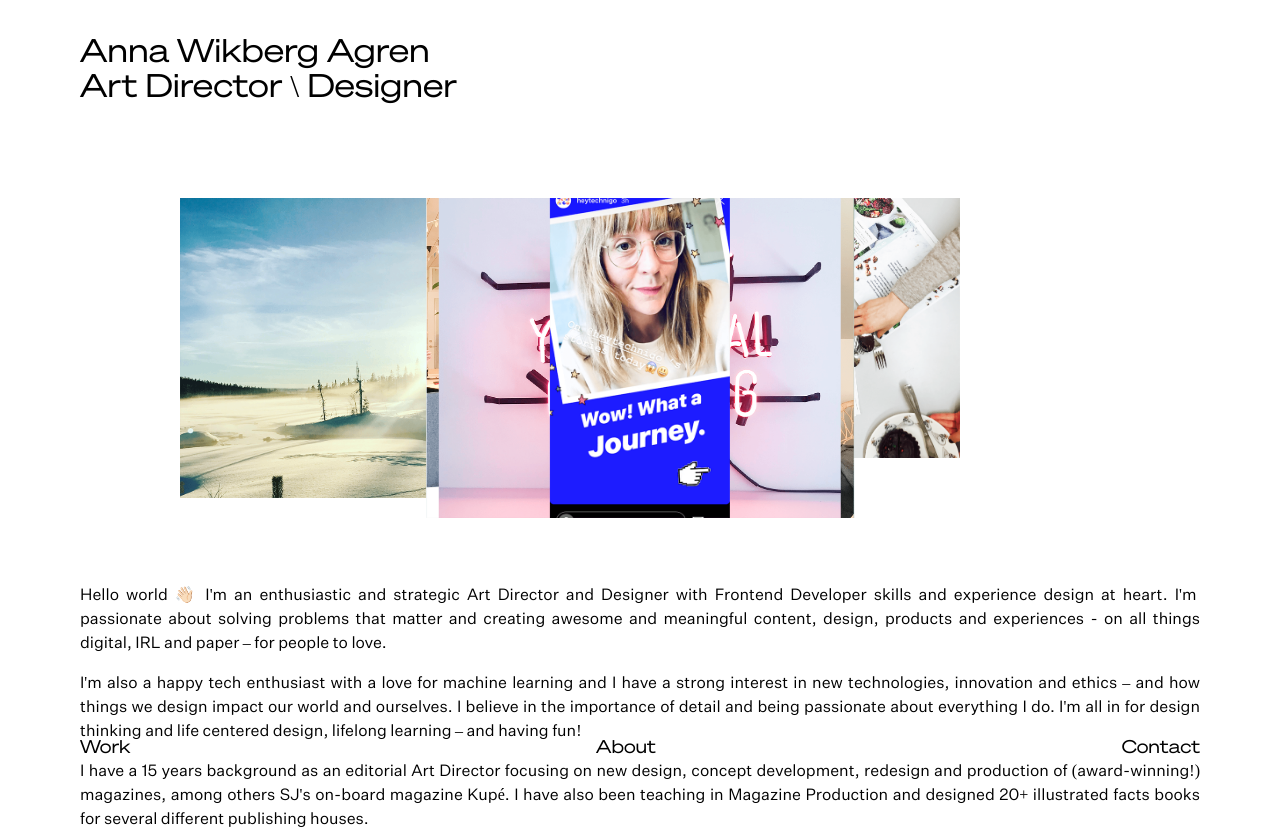
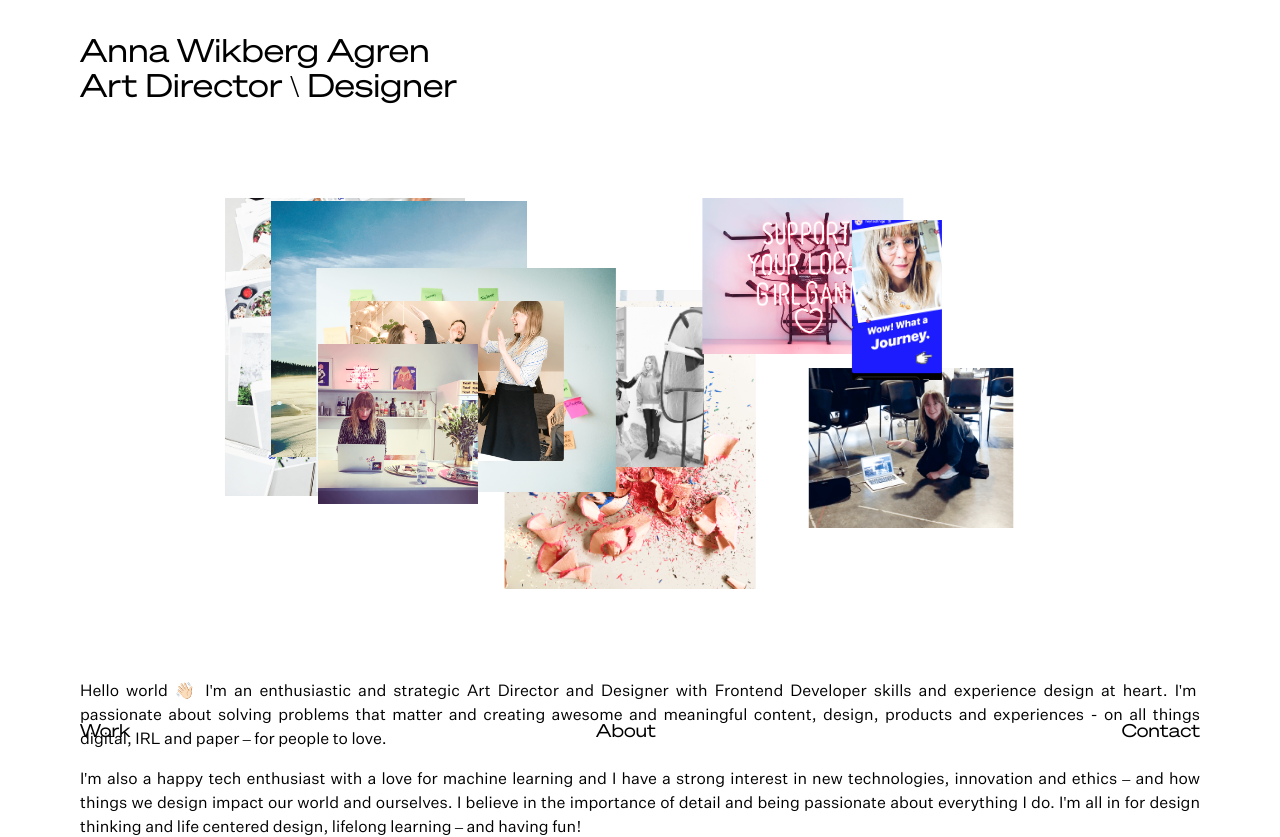
Before and after one commit to annaawgren/newportfolio, a Next.js app in the folder new_portfolio/: page /about in a window 1280 px wide. Shown: the top 837 px of the page. Built offline with nearby package versions, Linux system fonts and the light colour scheme; what tailwindcss-fluid would draw is missing.

Commit message:
fade in about imgs

```diff
--- a/new_portfolio/components/CaseListing.js
+++ b/new_portfolio/components/CaseListing.js
@@ -41,7 +41,7 @@ export default function CaseListing() {
     // console.log("itemsRefs", itemsRefs);
 
     let options = {
-      threshold: 0.3,
+      threshold: 0.2,
     };
 
     let observer = new IntersectionObserver(observerItemCallback, options);
--- a/new_portfolio/components/ImageWithDelay.js
+++ b/new_portfolio/components/ImageWithDelay.js
@@ -1,32 +1,49 @@
 import { useEffect, useState } from "react";
 
 export default function ImageWithDelay(props) {
-  const { image, delay, top, left, transform } = props;
+  const { image, delay, transform } = props;
   const [isVisible, setIsVisible] = useState(false);
 
   useEffect(() => {
     setTimeout(() => {
+      // console.log("setVisible True", image, delay);
       setIsVisible(true);
     }, delay);
+
+    setTimeout(() => {
+      // console.log("setVisible False", image, delay * 1000);
+      // setIsVisible(false);
+    }, delay + 5000);
   }, []);
 
-  if (!isVisible) {
-    return null;
+  function getRandom(min, max) {
+    return Math.random() * (max - min) + min;
+  }
+
+  let randomImagePositionTop = getRandom(-100, 100);
+  let randomImagePositionLeft = getRandom(-300, 300);
+  let opacityValue = 0;
+
+  if (isVisible == true) {
+    opacityValue = 1;
   }
 
   const styles = {
-    top: top + "px",
-    left: left + "px",
+    top: randomImagePositionTop,
+    left: randomImagePositionLeft,
     transform: transform,
+    opacity: opacityValue,
   };
 
   return (
-    <div className="absolute top-0 left-1/2 transform -translate-x-1/2">
+    <div className="absolute top-0 left-1/2  transform -translate-x-1/2 ">
       <img
-        className="h-80 object-contain relative"
+        className="h-80 object-contain relative opacity-0 transition duration-300 ease-in-out "
         src={image}
         style={styles}
       />
+
+      <style jsx>{``}</style>
     </div>
   );
 }
--- a/new_portfolio/components/Navlinks.js
+++ b/new_portfolio/components/Navlinks.js
@@ -3,7 +3,7 @@ import Link from "next/link";
 export default function Navlinks() {
   return (
     <React.Fragment>
-      <div className="flex flex-row justify-between w-full px-5 md:px-10 lg:px-20 pb-5 md:pb-10 fixed bottom-0 z-50">
+      <div className="flex flex-row justify-between w-full px-5 md:px-10 lg:px-20 pb-7 md:pb-14 fixed bottom-0 z-50">
         <Link href="/work">
           <a className="soehne hover:text-gradient-to-r from-primary via-secondary to-danger block bg-blue text-lg">
             Work
--- a/new_portfolio/components/cases/Kupe.js
+++ b/new_portfolio/components/cases/Kupe.js
@@ -49,6 +49,8 @@ export const KupeCase = {
           <img src="/images/claratest.png" />
         </div>
       </div>
+
+      <div className="w-full h-40 md:h-60 " />
     </div>
   ),
 };
--- a/new_portfolio/pages/about.js
+++ b/new_portfolio/pages/about.js
@@ -8,53 +8,182 @@ export default function About() {
   let images = [
     {
       image: "images/aboutme/me_1.png",
-      top: 50,
-      left: 120,
       transform: "scale(0.5)",
     },
-    { image: "images/aboutme/me_2.png", top: -60, left: 200 },
-    { image: "images/aboutme/me_3.png", top: -20, left: -300 },
-    { image: "images/aboutme/me_4.png", top: 0, left: 0 },
-    { image: "images/aboutme/me_5.png", top: 0, left: 0 },
-    { image: "images/aboutme/me_6.png", top: 0, left: 0 },
-    { image: "images/aboutme/me_7.png", top: 0, left: 0 },
-    { image: "images/aboutme/me_8.png", top: 0, left: 0 },
-    { image: "images/aboutme/me_9.png", top: 0, left: 0 },
-    { image: "images/aboutme/me_10.png", top: 0, left: 0 },
-    { image: "images/aboutme/me_11.png", top: 0, left: 0 },
-    { image: "images/aboutme/me_12.png", top: 0, left: 0 },
-    { image: "images/aboutme/me_13.png", top: 0, left: 0 },
-    { image: "images/aboutme/me_14.png", top: 0, left: 0 },
-    { image: "images/aboutme/me_15.png", top: 0, left: 0 },
-    { image: "images/aboutme/me_16.png", top: 0, left: 0 },
-    { image: "images/aboutme/me_17.png", top: 0, left: 0 },
-    { image: "images/aboutme/me_18.png", top: 0, left: 0 },
-    { image: "images/aboutme/me_19.png", top: 0, left: 0 },
-    { image: "images/aboutme/me_20.png", top: 0, left: 0 },
-    { image: "images/aboutme/me_21.png", top: 0, left: 0 },
-    { image: "images/aboutme/me_22.png", top: 0, left: 0 },
-    { image: "images/aboutme/me_23.png", top: 0, left: 0 },
-    { image: "images/aboutme/me_24.png", top: 0, left: 0 },
-    { image: "images/aboutme/me_25.png", top: 0, left: 0 },
-    { image: "images/aboutme/me_26.png", top: 0, left: 0 },
-    { image: "images/aboutme/me_27.png", top: 0, left: 0 },
-    { image: "images/aboutme/me_28.png", top: 0, left: 0 },
-    { image: "images/aboutme/me_29.png", top: 20, left: 0 },
-    { image: "images/aboutme/me_30.png", top: 0, left: 0 },
-    { image: "images/aboutme/me_31.png", top: 0, left: 0 },
-    { image: "images/aboutme/me_32.png", top: 0, left: 0 },
-    { image: "images/aboutme/me_33.png", top: 0, left: 0 },
-    { image: "images/aboutme/me_34.png", top: 0, left: 0 },
-    { image: "images/aboutme/me_35.png", top: 0, left: 0 },
-    { image: "images/aboutme/me_36.png", top: 0, left: 0 },
-    { image: "images/aboutme/me_37.png", top: 0, left: 0 },
-    { image: "images/aboutme/me_38.png", top: 0, left: 0 },
-    { image: "images/aboutme/me_39.png", top: 0, left: 0 },
-    { image: "images/aboutme/me_40.png", top: 0, left: 0 },
-    { image: "images/aboutme/me_41.png", top: 0, left: 0 },
-    { image: "images/aboutme/me_42.png", top: 0, left: 0 },
-    { image: "images/aboutme/me_43.png", top: 0, left: 0 },
-    { image: "images/aboutme/6.jpeg", top: 20, left: 10 },
+    {
+      image: "images/aboutme/me_2.png",
+      transform: "scale(1)",
+    },
+    {
+      image: "images/aboutme/me_3.png",
+      transform: "scale(0.8)",
+    },
+    {
+      image: "images/aboutme/me_4.png",
+      transform: "scale(0.6)",
+    },
+    {
+      image: "images/aboutme/me_5.png",
+      transform: "scale(0.9)",
+    },
+    {
+      image: "images/aboutme/me_6.png",
+      transform: "scale(0.9)",
+    },
+    {
+      image: "images/aboutme/me_7.png",
+      transform: "scale(0.5)",
+    },
+    {
+      image: "images/aboutme/me_8.png",
+      transform: "scale(0.7)",
+    },
+    {
+      image: "images/aboutme/me_9.png",
+      transform: "scale(0.5)",
+    },
+    {
+      image: "images/aboutme/me_10.png",
+      transform: "scale(0.5)",
+    },
+    {
+      image: "images/aboutme/me_11.png",
+      transform: "scale(0.5)",
+    },
+    {
+      image: "images/aboutme/me_12.png",
+      transform: "scale(0.5)",
+    },
+    {
+      image: "images/aboutme/me_13.png",
+      transform: "scale(0.5)",
+    },
+    {
+      image: "images/aboutme/me_14.png",
+      transform: "scale(0.5)",
+    },
+    {
+      image: "images/aboutme/me_15.png",
+      transform: "scale(0.5)",
+    },
+    {
+      image: "images/aboutme/me_16.png",
+      transform: "scale(0.5)",
+    },
+    {
+      image: "images/aboutme/me_17.png",
+      transform: "scale(0.5)",
+    },
+    {
+      image: "images/aboutme/me_18.png",
+      transform: "scale(0.5)",
+    },
+    {
+      image: "images/aboutme/me_19.png",
+      transform: "scale(0.5)",
+    },
+    {
+      image: "images/aboutme/me_20.png",
+      transform: "scale(0.5)",
+    },
+    {
+      image: "images/aboutme/me_21.png",
+      transform: "scale(0.5)",
+    },
+    {
+      image: "images/aboutme/me_22.png",
+      transform: "scale(0.5)",
+    },
+    {
+      image: "images/aboutme/me_23.png",
+      transform: "scale(0.5)",
+    },
+    {
+      image: "images/aboutme/me_24.png",
+      transform: "scale(0.5)",
+    },
+    {
+      image: "images/aboutme/me_25.png",
+      transform: "scale(0.5)",
+    },
+    {
+      image: "images/aboutme/me_26.png",
+      transform: "scale(0.5)",
+    },
+    {
+      image: "images/aboutme/me_27.png",
+      transform: "scale(0.5)",
+    },
+    {
+      image: "images/aboutme/me_28.png",
+      transform: "scale(0.5)",
+    },
+    {
+      image: "images/aboutme/me_29.png",
+      top: 20,
+      left: 0,
+      transform: "scale(0.5)",
+    },
+    {
+      image: "images/aboutme/me_30.png",
+      transform: "scale(0.5)",
+    },
+    {
+      image: "images/aboutme/me_31.png",
+      transform: "scale(0.5)",
+    },
+    {
+      image: "images/aboutme/me_32.png",
+      transform: "scale(0.5)",
+    },
+    {
+      image: "images/aboutme/me_33.png",
+      transform: "scale(0.5)",
+    },
+    {
+      image: "images/aboutme/me_34.png",
+      transform: "scale(0.5)",
+    },
+    {
+      image: "images/aboutme/me_35.png",
+      transform: "scale(0.5)",
+    },
+    {
+      image: "images/aboutme/me_36.png",
+      transform: "scale(0.5)",
+    },
+    {
+      image: "images/aboutme/me_37.png",
+      transform: "scale(0.5)",
+    },
+    {
+      image: "images/aboutme/me_38.png",
+      transform: "scale(0.5)",
+    },
+    {
+      image: "images/aboutme/me_39.png",
+      transform: "scale(0.5)",
+    },
+    {
+      image: "images/aboutme/me_40.png",
+      transform: "scale(0.5)",
+    },
+    {
+      image: "images/aboutme/me_41.png",
+      transform: "scale(0.5)",
+    },
+    {
+      image: "images/aboutme/me_42.png",
+      transform: "scale(0.5)",
+    },
+    {
+      image: "images/aboutme/me_43.png",
+      transform: "scale(0.5)",
+    },
+    {
+      image: "images/aboutme/6.jpeg",
+      transform: "scale(0.5)",
+    },
   ];
 
   images = images.map((imageData, index) => {
@@ -66,7 +195,7 @@ export default function About() {
     <Layout>
       <Header />
 
-      <div className="w-full h-96 m-auto relative px-5 md:px-10 lg:px-20 overflow-hidden">
+      <div className="w-full image-box-height m-auto relative px-5 md:px-10 lg:px-20 overflow-hidden">
         {images.map((imagedata) => {
           return <ImageWithDelay {...imagedata} key={imagedata.image} />;
         })}
@@ -169,7 +298,7 @@ export default function About() {
               @Technigo Boot Camp 2018
             </li>
             <li className="mb-4 leading-relaxed">
-              Interactive Art Director / Design Lead <br />
+              Design Lead <br />
               @Hyper Island 2017-2018
             </li>
             <li className="mb-4 leading-relaxed">
@@ -213,24 +342,28 @@ export default function About() {
           </div>
           <ul>
             <li className="mb-2">Art Direction</li>
+            <li className="mb-2">Adobe CS</li>
+            <li className="mb-2">Book Design</li>
+            <li className="mb-2">Brand Strategy</li>
             <li className="mb-2">Concepting & Ideation</li>
             <li className="mb-2">Concept Development</li>
+            <li className="mb-2">Copywriting</li>
+            <li className="mb-2">Digital Design</li>
+            <li className="mb-2">Design Lead</li>
+            <li className="mb-2">Editorial Design</li>
+            <li className="mb-2">Experience Design</li>
+            <li className="mb-2">Figma</li>
+            <li className="mb-2">Frontend Development</li>
+            <li className="mb-2">Graphic Design</li>
+            <li className="mb-2">HTML & CSS</li>
+            <li className="mb-2">Illustration</li>
+            <li className="mb-2">Javascript</li>
+            <li className="mb-2">Magazine Design</li>
+            <li className="mb-2">Next.js</li>
+            <li className="mb-2">React</li>
+            <li className="mb-2">Runway ML</li>
             <li className="mb-2">UI + UX design</li>
-            <li className="mb-2">Graphic Design</li>
-            <li className="mb-2">Editorial Design</li>
-            <li className="mb-2">Book Design</li>
-            <li className="mb-2">Frontend Development</li>
-            <li className="mb-2">React</li>
-            <li className="mb-2">Next.js</li>
-            <li className="mb-2">HTML & CSS</li>
-            <li className="mb-2">Javascript</li>
             <li className="mb-2">Workshop Facilitation </li>
-            <li className="mb-2">Copywriting</li>
-            <li className="mb-2">Experience Design</li>
-            <li className="mb-2">Brand Strategy</li>
-            <li className="mb-2">Adobe CC</li>
-            <li className="mb-2">Figma</li>
-            <li className="mb-2">Runway ML</li>
           </ul>
         </div>
       </section>
@@ -238,6 +371,13 @@ export default function About() {
       <div className="w-full h-40 md:h-60 " />
 
       <Navlinks />
+      <style jsx>
+        {`
+          .image-box-height {
+            height: clamp(20rem, 75vw, 30rem);
+          }
+        `}
+      </style>
     </Layout>
   );
 }
```
